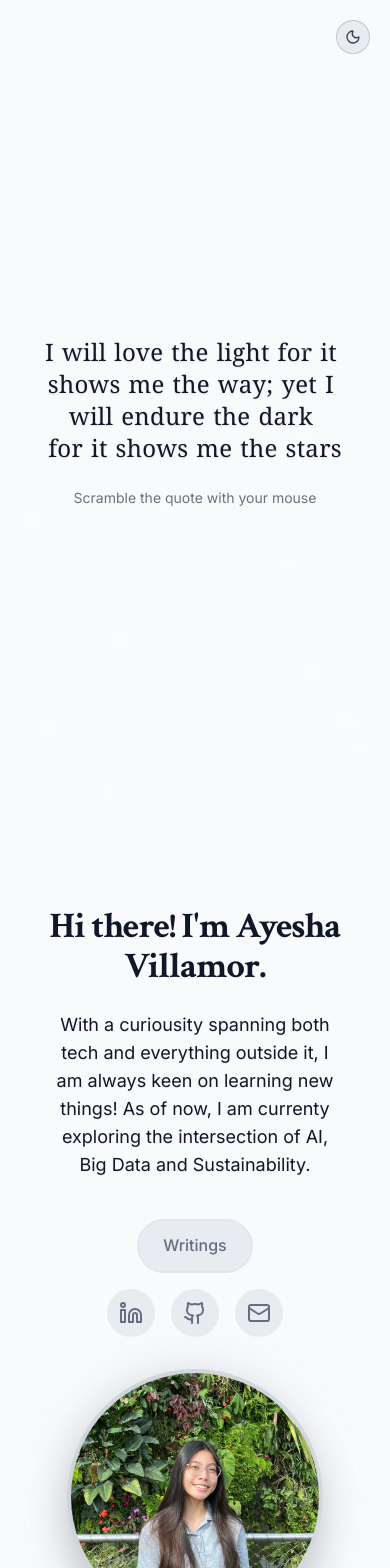
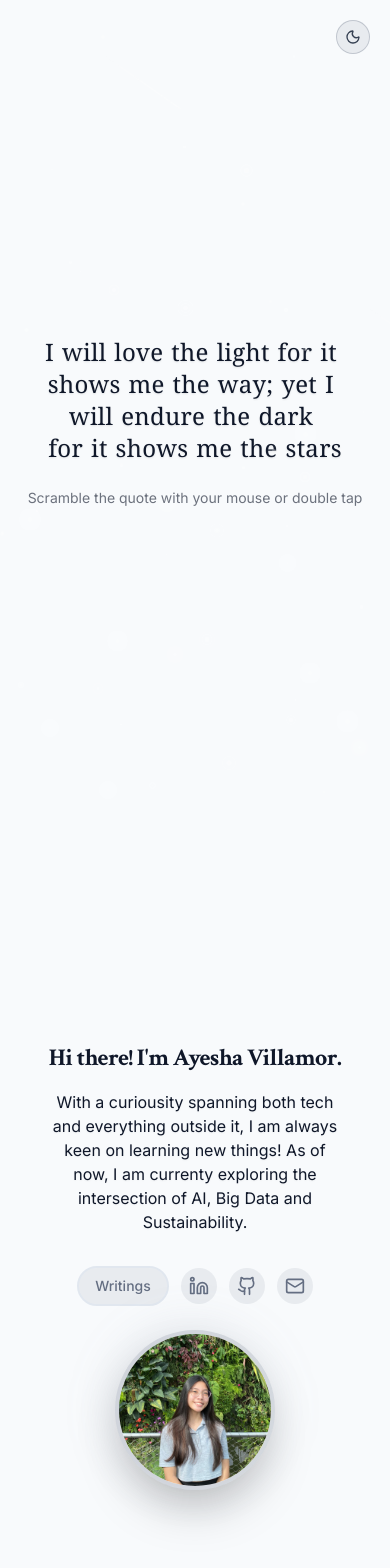
Before and after one commit to yeshavlamor/personal-website, a React (Vite) app: page / in a window 390 px wide. Shown: the top 1568 px of the page. Built offline with nearby package versions, Linux system fonts and the light colour scheme.

Commit message:
add updates

```diff
--- a/src/App.jsx
+++ b/src/App.jsx
@@ -5,11 +5,13 @@ import { AllWritings } from './pages/AllWritings';
 import { Writing } from './pages/Writing';
 import { Category } from './pages/Category';
 import { Toaster } from './ui/toaster';
+import { ScrollToTop } from './components/ScrollToTop';
 
 function App() {
   return (
     <>
       <BrowserRouter>
+        <ScrollToTop />
         <Routes>
           <Route index element={<Home />} />
           <Route path="/writings" element={<AllWritings />} />
--- a/src/components/HeroSection.jsx
+++ b/src/components/HeroSection.jsx
@@ -8,27 +8,27 @@ export const HeroSection = () => {
             className="relative min-h-screen flex flex-col items-center justify-center px-4"
         >
             <div className="container max-w-6xl mx-auto z-10">
-                <div className="flex flex-col lg:flex-row items-center justify-between gap-8 lg:gap-12">
+                <div className="flex flex-col lg:flex-row items-center justify-between gap-6 md:gap-8 lg:gap-12">
 
                     {/* Text Content */}
-                    <div className="grow-[2] text-center lg:text-left space-y-6">
-                        <h1 className="text-4xl md:text-6xl font-bold tracking-tight">
+                    <div className="grow-[2] text-center lg:text-left space-y-4 md:space-y-6">
+                        <h1 className="text-2xl sm:text-4xl md:text-5xl font-bold tracking-tight whitespace-nowrap">
                             <span className="opacity-0 animate-fade-in-delay-2"> Hi there! I'm Ayesha Villamor.</span>
                             {/* <span className="text-gradient ml-2 opacity-0 animate-fade-in-delay-3">
                                 an aspiring software developer
                             </span>  */}
                         </h1>
 
-                        <p className="text-lg md:text-xl text-muted-foreground max-w-2xl mx-auto lg:mx-0 opacity-0 animate-fade-in-delay-4">
+                        <p className="text-base sm:text-lg md:text-lg text-muted-foreground max-w-2xl mx-auto lg:mx-0 opacity-0 animate-fade-in-delay-4">
                             With a curiousity spanning both tech and everything outside it, I am always keen on learning new things!
                             As of now, I am currenty exploring the intersection of AI, Big Data and Sustainability.                </p>
 
                         {/* writings button */}
                         <div className="pt-4 opacity-0 animate-fade-in-delay-5 space-y-4">
-                            <div className="flex flex-col sm:flex-row items-center gap-4">
+                            <div className="flex flex-row items-center justify-center lg:justify-start gap-3 md:gap-4">
                                 <Link
                                     to="/writings"
-                                    className="px-6 py-3 rounded-full bg-primary/10 text-primary font-medium
+                                    className="px-4 py-2 md:px-6 md:py-3 rounded-full bg-primary/10 text-primary font-medium text-sm md:text-base
                                              hover:bg-primary/90 transition-all duration-200
                                              hover:shadow-xl hover:shadow-primary/25
                                              transform hover:scale-105 active:scale-95
@@ -38,33 +38,33 @@ export const HeroSection = () => {
                                 </Link>
 
                                 {/* Contact Icons */}
-                                <div className="flex items-center gap-4">
+                                <div className="flex items-center gap-3 md:gap-4">
                                     <a
                                         href="https://www.linkedin.com/in/ayesha-villamor"
                                         target="_blank"
                                         rel="noopener noreferrer"
-                                        className="p-3 rounded-full bg-primary/10 hover:bg-primary/20 transition-colors duration-200 group"
+                                        className="p-2 md:p-3 rounded-full bg-primary/10 hover:bg-primary/20 transition-colors duration-200 group"
                                         aria-label="LinkedIn Profile"
                                     >
-                                        <Linkedin className="h-6 w-6 text-primary group-hover:scale-110 transition-transform duration-200" />
+                                        <Linkedin className="h-5 w-5 md:h-6 md:w-6 text-primary group-hover:scale-110 transition-transform duration-200" />
                                     </a>
 
                                     <a
                                         href="https://github.com/yeshavlamor"
                                         target="_blank"
                                         rel="noopener noreferrer"
-                                        className="p-3 rounded-full bg-primary/10 hover:bg-primary/20 transition-colors duration-200 group"
+                                        className="p-2 md:p-3 rounded-full bg-primary/10 hover:bg-primary/20 transition-colors duration-200 group"
                                         aria-label="GitHub Profile"
                                     >
-                                        <Github className="h-6 w-6 text-primary group-hover:scale-110 transition-transform duration-200" />
+                                        <Github className="h-5 w-5 md:h-6 md:w-6 text-primary group-hover:scale-110 transition-transform duration-200" />
                                     </a>
 
                                     <a
                                         href="mailto:ayeshavlamor@gmail.com"
-                                        className="p-3 rounded-full bg-primary/10 hover:bg-primary/20 transition-colors duration-200 group"
+                                        className="p-2 md:p-3 rounded-full bg-primary/10 hover:bg-primary/20 transition-colors duration-200 group"
                                         aria-label="Send Email"
                                     >
-                                        <Mail className="h-6 w-6 text-primary group-hover:scale-110 transition-transform duration-200" />
+                                        <Mail className="h-5 w-5 md:h-6 md:w-6 text-primary group-hover:scale-110 transition-transform duration-200" />
                                     </a>
                                 </div>
                             </div>
@@ -74,7 +74,7 @@ export const HeroSection = () => {
                     {/* Profile Picture */}
                     <div className="grow-[1] justify-center lg:justify-end opacity-0 animate-fade-in-delay-3">
                         <div className="relative">
-                            <div className="w-64 h-64 md:w-80 md:h-80 rounded-full overflow-hidden border-4 border-primary/20 shadow-2xl">
+                            <div className="w-40 h-40 sm:w-56 sm:h-56 md:w-72 md:h-72 rounded-full overflow-hidden border-4 border-primary/20 shadow-2xl">
                                 <img
                                     src="/projects/LinkedIn_Photo.jpeg"
                                     className="w-full h-full object-cover"
--- a/src/components/IntroScramble.jsx
+++ b/src/components/IntroScramble.jsx
@@ -358,7 +358,7 @@ useEffect(() => {
 				</motion.div>
                 {/* author name? */}
                 {/* <div className="mt-6 sm:text-3xl md:text-4xl lg:text-5xl font-serif text-glow">―Og Mandino</div> */}
-				<div className="mt-6 text-sm opacity-60">Scramble the quote with your mouse</div>
+				<div className="mt-6 text-sm opacity-60">Scramble the quote with your mouse or double tap</div>
 			</div>
 		</section>
 	)
--- /dev/null
+++ b/src/components/ScrollToTop.jsx
@@ -0,0 +1,24 @@
+import { useEffect } from "react";
+import { useLocation } from "react-router-dom";
+
+// Scrolls to top on route change, except when returning from writings to Home
+export const ScrollToTop = () => {
+  const location = useLocation();
+
+  useEffect(() => {
+    const comingFromWritings = localStorage.getItem("comingFromWritings") === "true";
+
+    // If the user is navigating to Home while flagged as coming from writings,
+    // do not force scroll to top here. Home handles its own scroll into view.
+    if (location.pathname === "/" && comingFromWritings) {
+      return;
+    }
+
+    // Default behavior: scroll to top on navigation
+    window.scrollTo({ top: 0, left: 0, behavior: "instant" in window ? "instant" : "auto" });
+  }, [location]);
+
+  return null;
+};
+
+export default ScrollToTop;
```
